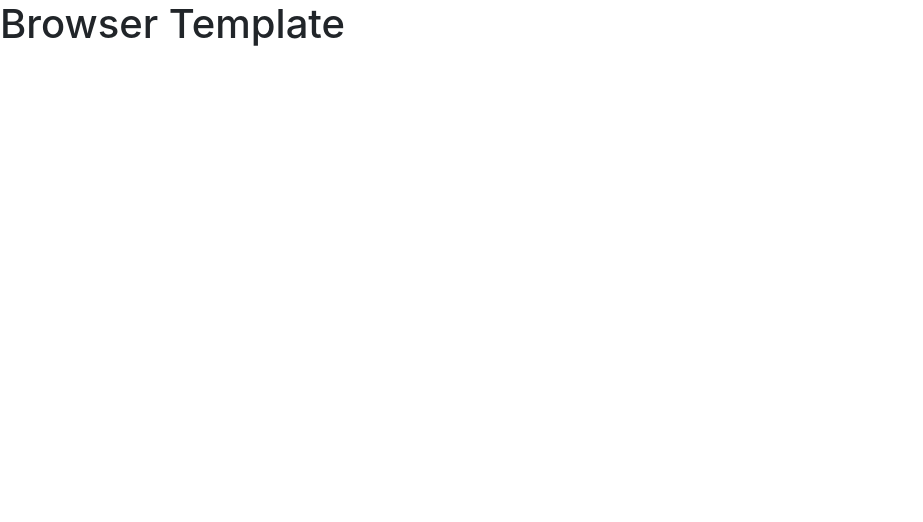
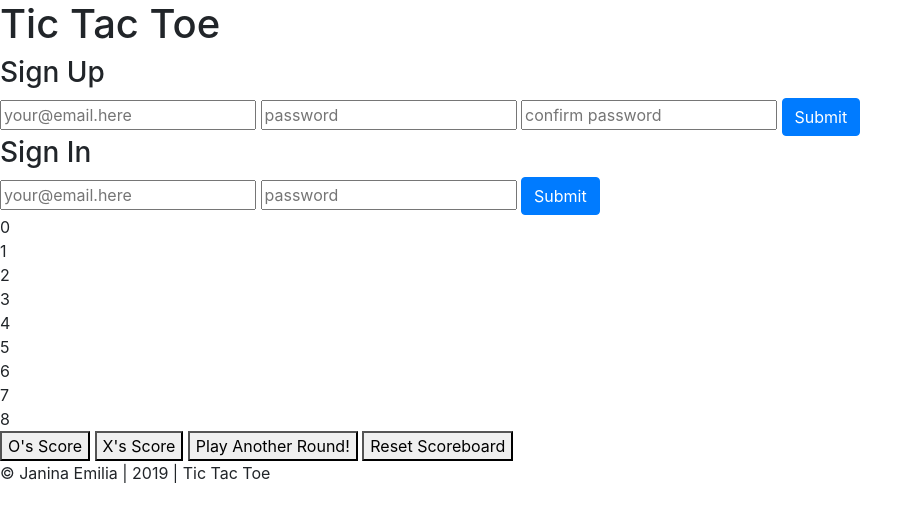
Before and after one commit to syrotech/tic-tac-toe-client, a website built with webpack: page index.html in a window 1280 px wide. Shown: the whole page, without its empty margins (0-923 px from the left). Built offline with nearby package versions, Linux system fonts and the light colour scheme.

Commit message:
Commit with all beginner HTML
My commit with all the beginner HTML that I will be using- nothing else.

```diff
--- a/assets/styles/index.scss
+++ b/assets/styles/index.scss
@@ -1,5 +1 @@
 @import '~bootstrap/scss/bootstrap';
-
-
-// NOTE: Developers should store styles in assets/styles and load them from
-// assets/styles/index.scss. Bootstrap version 3 is included in this template.
--- a/index.html
+++ b/index.html
@@ -1,7 +1,8 @@
 <!DOCTYPE html>
 <html>
+
 <head>
-      <title>Example</title>
+  <title>Janina's Game of Tic Tac Toe</title>
   <meta name="viewport" content="width=device-width, initial-scale=1">
 
   <!-- Do not add `link` tags-->
@@ -11,7 +12,82 @@
   <script src="public/vendor.js" type="text/javascript" charset="utf-8" defer></script>
   <script src="public/application.js" type="text/javascript" charset="utf-8" defer></script>
 </head>
+
 <body>
-      <h1>Browser Template</h1>
+  <!-- HEADER -Title, (maybe)-Instructions, -Sign up, Sign In/Out -->
+  <header>
+    <h1 id="title">Tic Tac Toe</h1>
+    <!-- <p> Instruction: A Childhood Classic! (add as finishing touch)-->
+    <section class="pre-auth-forms">
+      <h3>Sign Up</h3>
+      <form id="sign-up">
+        <input type="email" placeholder="your@email.here">
+        <input type="password" placeholder="password">
+        <input type="password" placeholder="confirm password">
+        <button class="btn btn-primary">Submit</button>
+        <!-- you will have to add name="something[dataexact] to each input later on" -->
+      </form>
+      <h3>Sign In</h3>
+      <form id="sign-in">
+        <input type="email" placeholder="your@email.here">
+        <input type="password" placeholder="password">
+        <button class="btn btn-primary">Submit</button>
+        <!-- you will have to add name="something[dataexact] to each input later on" -->
+      </form>
+    </section>
+
+<!-- Post-Auth-Forms: with 'Change Password' and 'Sign Out' for now in muted that will
+take the place of the Sign-up and Sign-in once they are filled in -->
+    <!-- <section class="post-auth-forms">
+      <h3>Change Password</h3>
+      <input type="text" placeholder="current password">
+       <input type="text" placeholder="new password">
+       <input type="text" placeholder="repeat new password">
+       <button class="btn btn-primary">Submit</button>
+
+    //   you will have to add name="something[dataexact]" to each input later on -->
+
+      <!-- <h3>Sign Out</h3>
+      <form id="sign-out">
+        <p>Sorry to see you go! Hope you had a great time playing-see you again next time!</p>
+        <button class="btn btn-danger">Log out</button>
+      </form>
+    </section> -->
+  </header>
+
+  <main>
+    <section>
+      <div class="row-1">
+        <div class="square-0">0</div>
+        <div class="square-1">1</div>
+        <div class="square-2">2</div>
+      </div>
+
+      <div class="row-2">
+        <div class="square-3">3</div>
+        <div class="square-4">4</div>
+        <div class="square-5">5</div>
+      </div>
+
+      <div class="row-3">
+        <div class="square-6">6</div>
+        <div class="square-7">7</div>
+        <div class="square-8">8</div>
+      </div>
+    </section>
+  </main>
+
+  <section>
+      <button>O's Score</button>
+      <button>X's Score</button>
+      <button id="play-again">Play Another Round!</button>
+      <button id="reset">Reset Scoreboard</button>
+  </section>
+
+  <footer>
+    <p> &copy; Janina Emilia | 2019 | Tic Tac Toe </p>
+  </footer>
+
 </body>
+
 </html>
```
Lines whose indentation alone changed are shown as unchanged.
